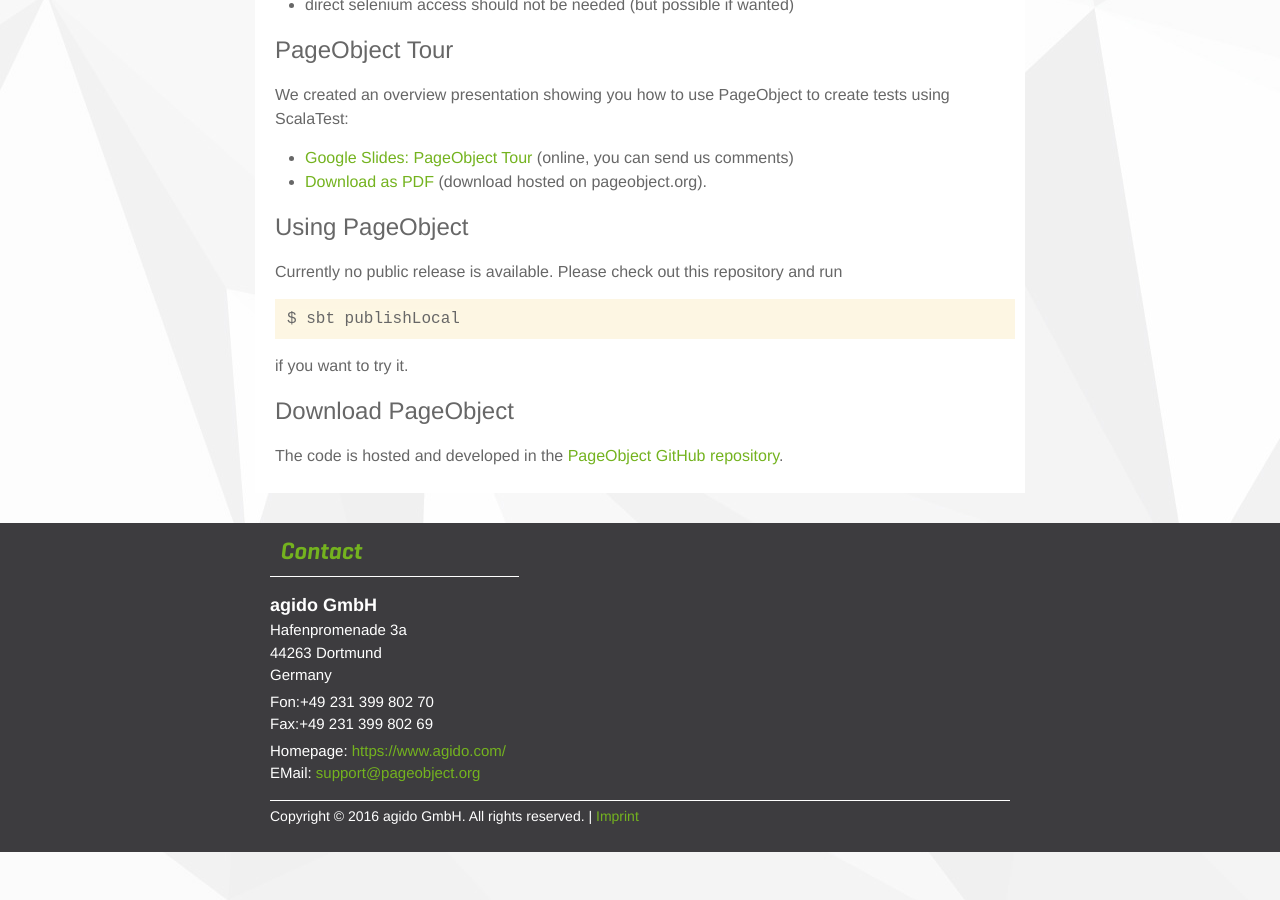
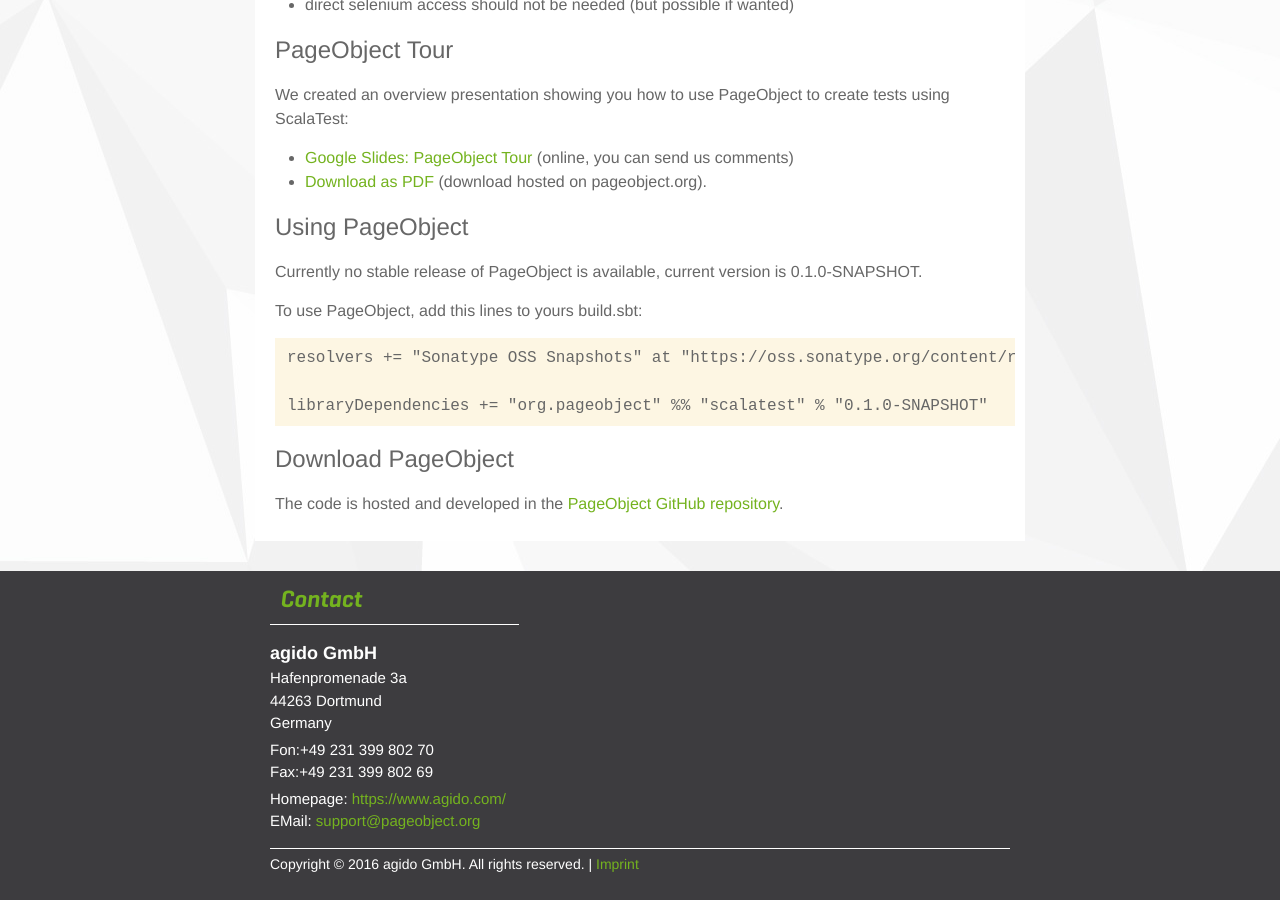
Before and after one commit to agido/pageobject, a Jekyll site: the page built from index.md, in a window 1280 px wide and 900 px high, scrolled down 579 px. Built offline with Jekyll 4.4.1, drawn with Linux system fonts in a browser that asks for light colours; before the commit the page ends 1431 px from its top, so only the background shows below that.

Commit message:
updated using

````diff
--- a/index.md
+++ b/index.md
@@ -31,13 +31,14 @@
 * [Download as PDF](/downloads/PageObjectTour.pdf) (download hosted on pageobject.org).
 
 ## Using PageObject
-Currently no public release is available. Please check out this repository and run
+Currently no stable release of PageObject is available, current version is 0.1.0-SNAPSHOT.
 
+To use PageObject, add this lines to yours build.sbt:
 ```
-$ sbt publishLocal
+resolvers += "Sonatype OSS Snapshots" at "https://oss.sonatype.org/content/repositories/snapshots",
+
+libraryDependencies += "org.pageobject" %% "scalatest" % "0.1.0-SNAPSHOT"
 ```
-
-if you want to try it.
 
 ## Download PageObject
 The code is hosted and developed in the [PageObject GitHub repository](https://github.com/agido/pageobject/).
````
